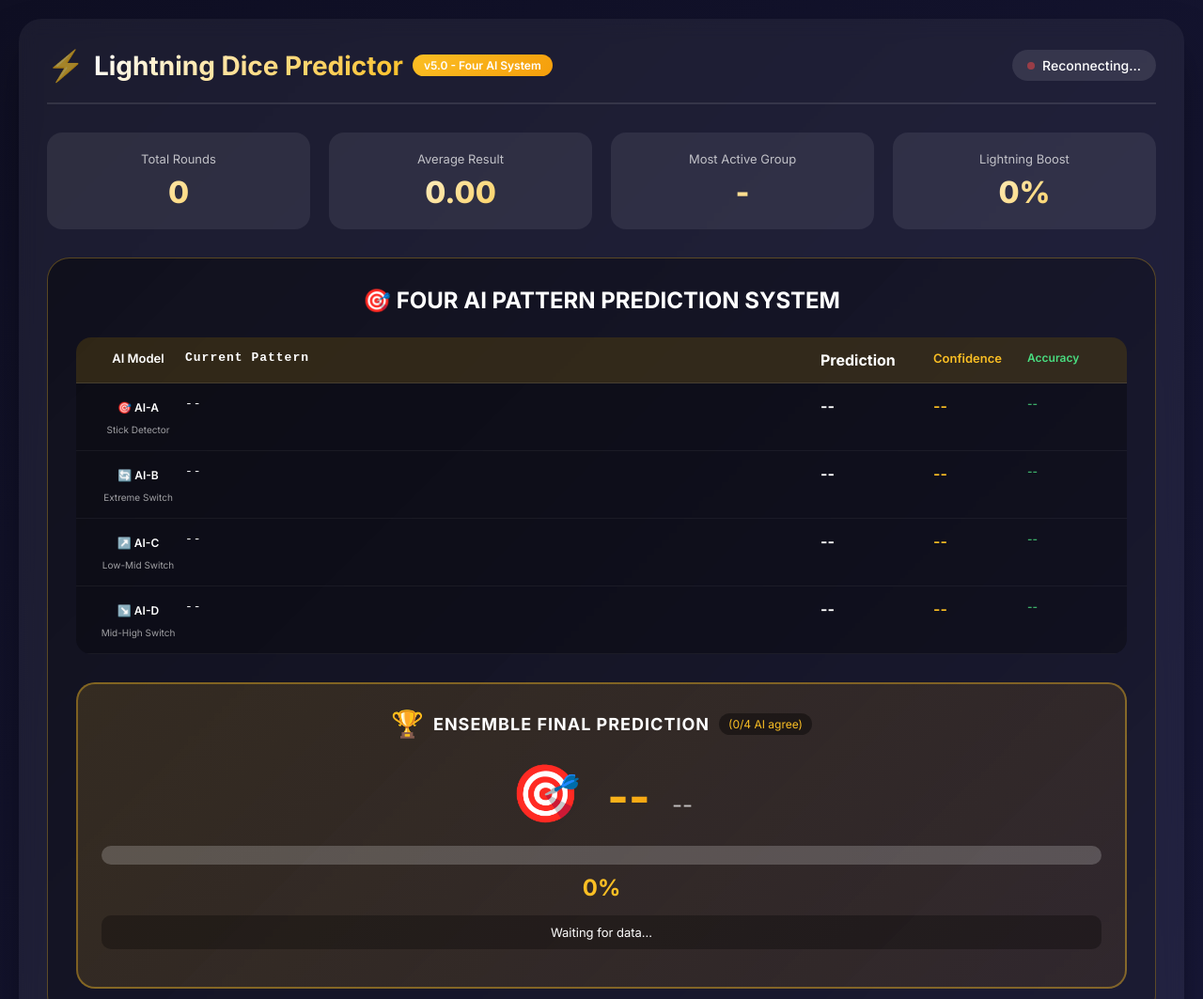
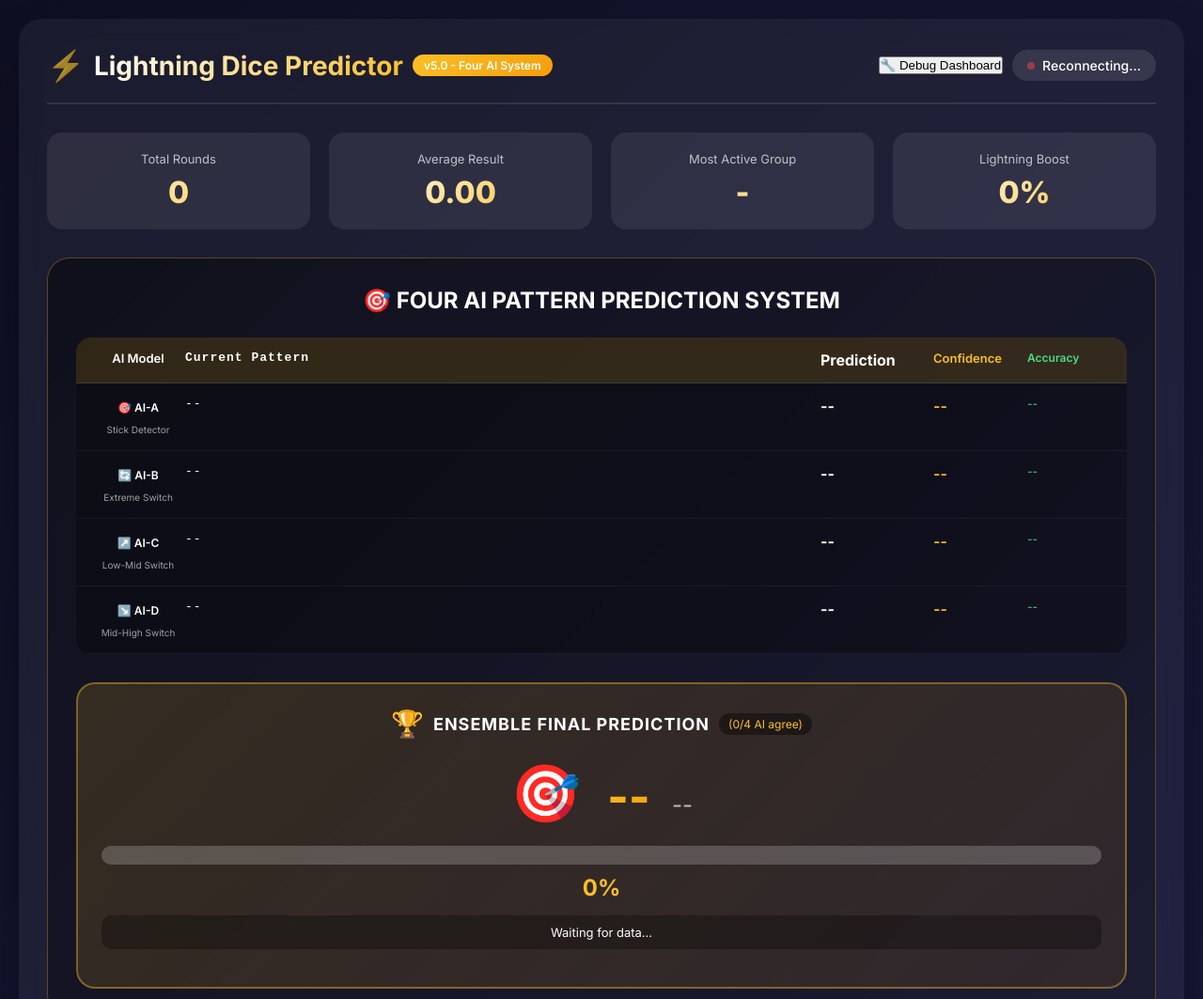
Before and after one commit to MsTaslima/lightning-dice-predictor2, a website: page public/index.html in a window 1280 px wide. Shown: the top 1063 px of the page at 94% size. Drawn offline with Linux system fonts and the light colour scheme; no server answers.

Commit message:
Update index.html

```diff
--- a/public/index.html
+++ b/public/index.html
@@ -16,9 +16,12 @@
                 <h1>Lightning Dice Predictor</h1>
                 <span class="version-badge">v5.0 - Four AI System</span>
             </div>
-            <div class="status-badge" id="connectionStatus">
-                <span class="status-dot"></span>
-                <span id="statusText">Connecting...</span>
+            <div class="header-buttons">
+                <button class="debug-btn" id="debugBtn" onclick="window.open('/debug.html', '_blank')">🔧 Debug Dashboard</button>
+                <div class="status-badge" id="connectionStatus">
+                    <span class="status-dot"></span>
+                    <span id="statusText">Connecting...</span>
+                </div>
             </div>
         </header>
 
```
